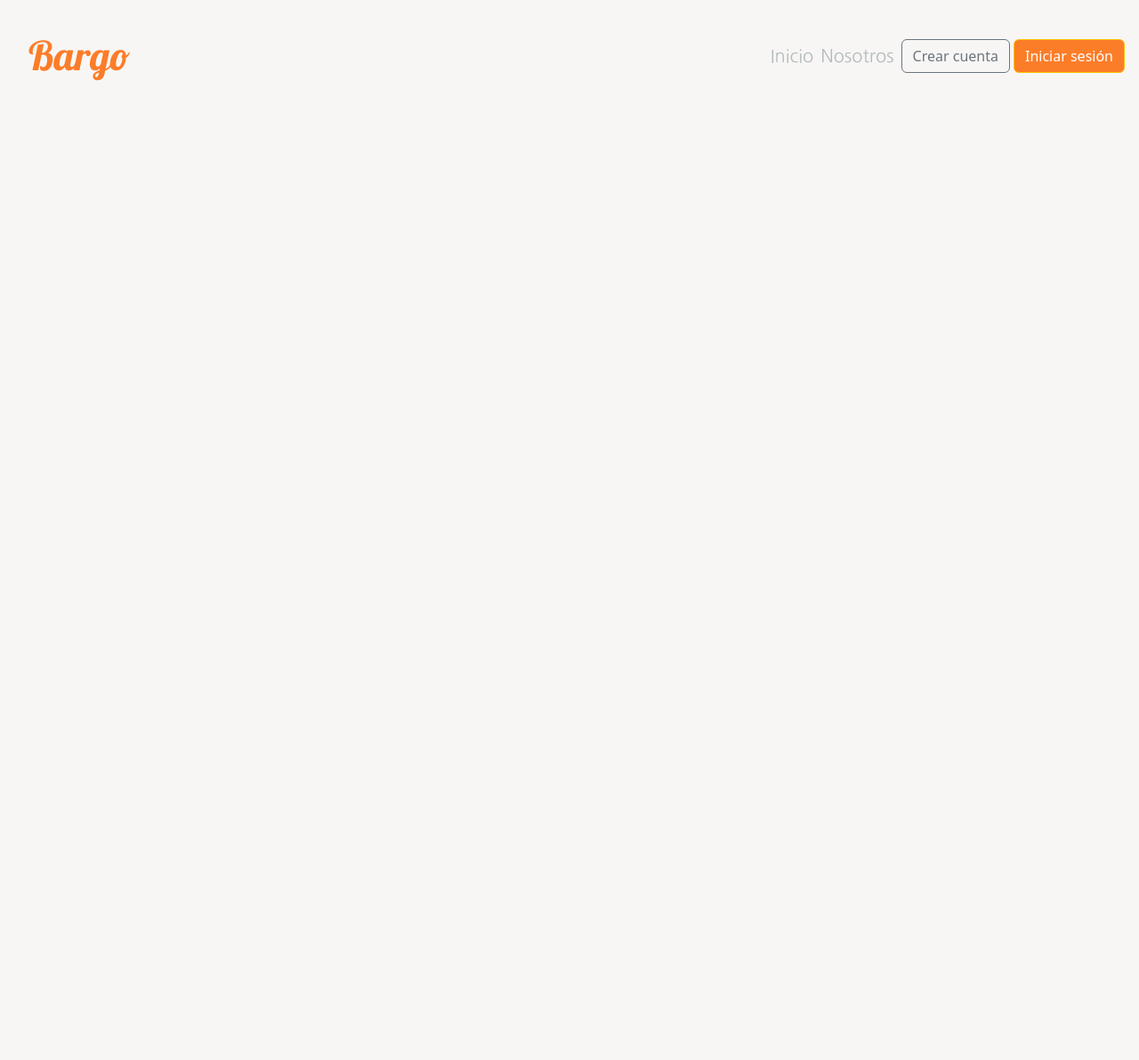
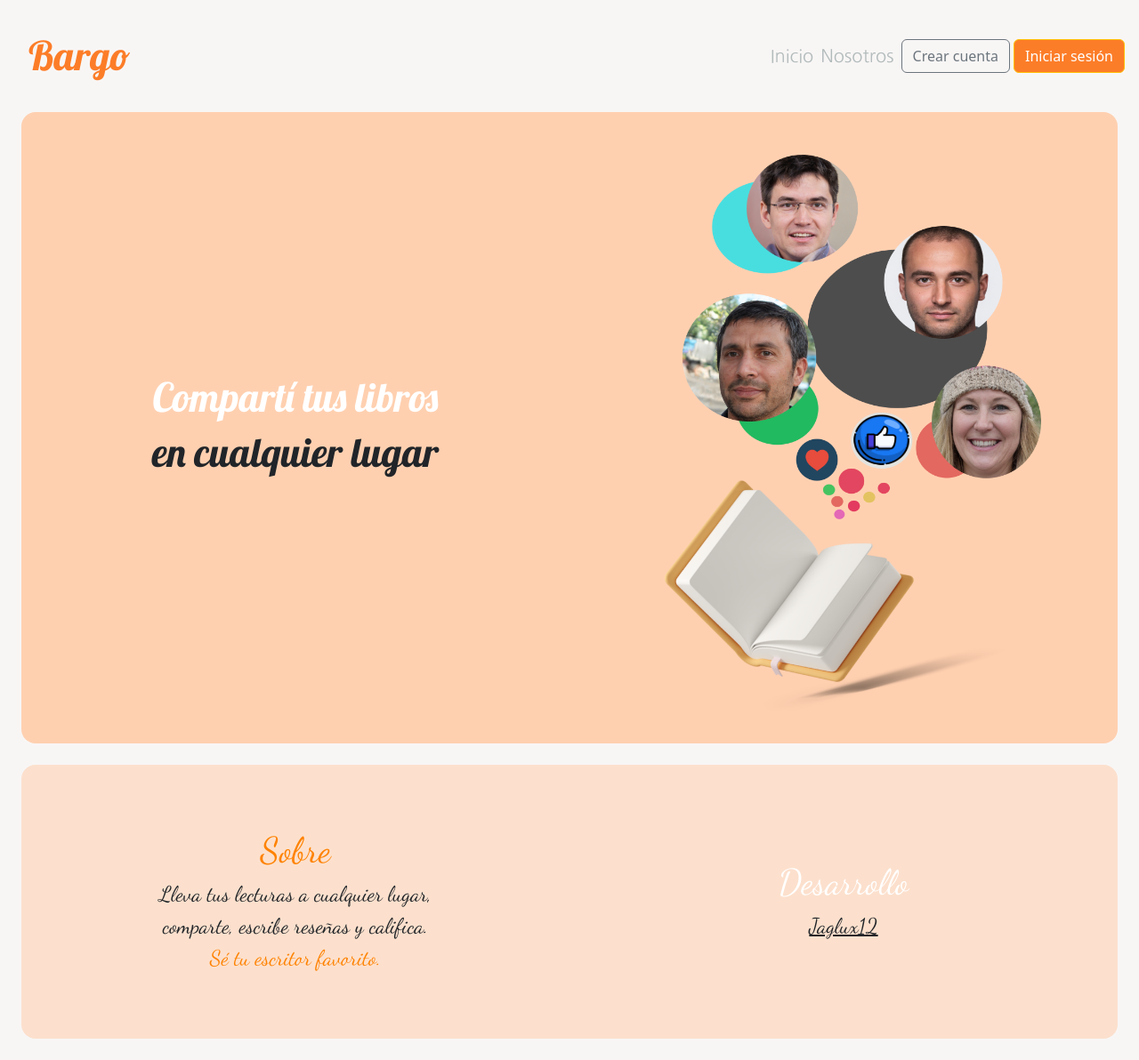
Before and after one commit to jaglux12/bargo-oficial-web-page, a PHP site: page / in a window 1280 px wide. Shown: the whole page at 89% size. Before the commit the page ends 91 px from the top, so only its background shows below. Run offline with PHP 8.4, Linux system fonts and the light colour scheme; some libraries are stand-ins or nearby versions.

Commit message:
agregamos el disenio para tablets

```diff
--- a/requieres/index/body.php
+++ b/requieres/index/body.php
@@ -1,4 +1,3 @@
-<section>
 
   <!-- Se Muestra unicamente el carousel en disp. <576 -->
   <article>
@@ -67,6 +66,8 @@
 
     </div>
 
+
+
   </article>
 
   <!-- Se muestra el panel sobre en disp. <576 -->
@@ -86,21 +87,24 @@
 
     <div class="cotainer d-flex rounded-4 flex-column justify-content-center align-items-center" style="background-color:   #ffcfae  ;">
       <h1 class="fs-1 mt-5" id="tituloPaneles" style="color: white;">Desarrollo</h1>
-      <a class="fs-4 text-center px-3 text-dark mb-5" style="text-decoration: none;" id="tituloPaneles" href="https://www.github.com/jaglux12">Jaglux12</a>
+      <a class="fs-4 text-center px-3 text-dark mb-5"  id="tituloPaneles" href="https://www.github.com/jaglux12">Jaglux12</a>
     </div>
 
   </article>
 
-
-  <article class="container-fluid mt-3 px-4 d-none d-sm-block d-md-none">
+<!-- Este contenido se muestra en tablets -->
+<section class="container-fluid mb-4 px-4 d-none d-sm-block">
 
       <div class="container-fluid rounded-4" style="background-color:  #ffd0b0  ;">
 
         <div class="row">
 
           <div class="col-sm-6 d-flex flex-column justify-content-center align-items-center">
-            <h1 class="h1 fs-1 text-white" id="tituloBargo">Compartí tus libros</h1>
-            <h2 class="h2 fs-2 text-dark" id="tituloBargo">en cualquier lugar</h2>
+            <h1 class="h1 fs-1 text-white d-none d-sm-block d-md-none" id="tituloBargo">Compartí tus libros</h1>
+            <h1 class="h2 fs-2 text-dark d-none d-sm-block d-md-none" id="tituloBargo">en cualquier lugar</h1>
+
+            <h1 class="display-1 text-white d-none d-md-block" id="tituloBargo">Compartí tus libros</h1>
+            <h1 class="display-2 text-dark d-none d-md-block" id="tituloBargo">en cualquier lugar</h1>
 
           </div>
 
@@ -112,8 +116,24 @@
 
       </div>
 
-  </article>
+      <div class="container-fluid rounded-4 mt-4" style="background-color:#fce0cd ;">
 
+        <div class="row">
 
+          <div class="col-sm-6 d-flex flex-column justify-content-center align-items-center flex-column p-4">
+            <h1 class="fs-1 mt-5" id="tituloPaneles" style="color: #ff8200;">Sobre</h1>
+            <label class="fs-4 text-center " id="tituloPaneles">Lleva tus lecturas a cualquier lugar, </label>
+            <label class="fs-4 text-center" id="tituloPaneles">comparte, escribe reseñas y califica.</label>
+            <label class="fs-4 mb-5" id="tituloPaneles" style="color:#ff8200;">Sé tu escritor favorito.</label>
+          </div>
+
+          <div class="col-sm-6 d-flex justify-content-center align-items-center flex-column p-4">
+            <h1 class="fs-1" id="tituloPaneles" style="color: white;">Desarrollo</h1>
+            <a class="fs-4 text-dark" style="" id="tituloPaneles" href="https://www.github.com/jaglux12">Jaglux12</a>
+          </div>
+
+        </div>
+
+      </div>
 
 </section>
```
